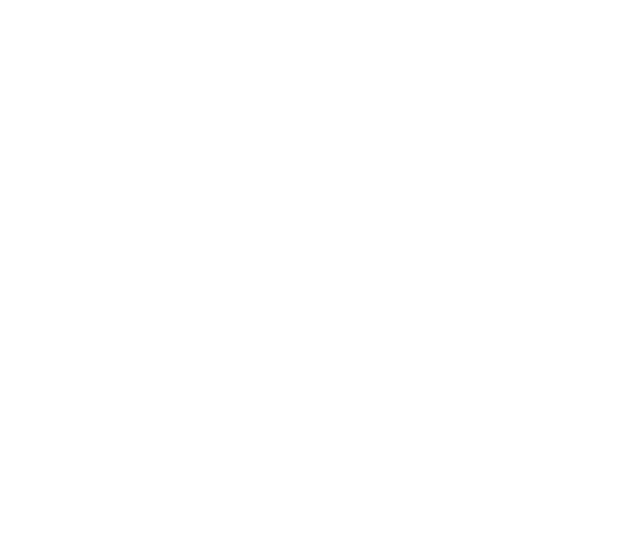
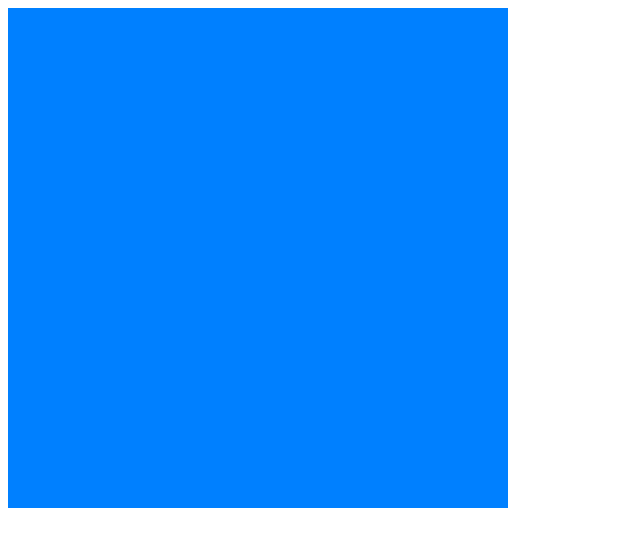
Before and after one commit to johannhof/coffeetracer, a plain HTML site: page index.html in a window 1280 px wide. Shown: the whole page, without its empty margins (0-640 px from the left). Drawn offline with Linux system fonts and the light colour scheme.

Commit message:
color support

```diff
--- a/index.html
+++ b/index.html
@@ -4,7 +4,7 @@
     <title>Coffeescript Raytracer</title>
 </head>
 <body>
-<canvas id="mainCanvas" width="800" height="800"></canvas>
+<canvas id="mainCanvas" width="500" height="500"></canvas>
 <script src="lib/vectorlib.js"></script>
 <script src="lib/main.js"></script>
 </body>
--- a/lib/main.js
+++ b/lib/main.js
@@ -1,15 +1,72 @@
 // Generated by CoffeeScript 1.4.0
-(function() {
-  var canvas, ctx, test1, test2;
+(function () {
+    var c, canvas, ctx, height, imgData, width, x, y, _i, _j,
+        __bind = function (fn, me) {
+            return function () {
+                return fn.apply(me, arguments);
+            };
+        };
 
-  canvas = document.getElementById("mainCanvas");
+    this.Color = (function () {
 
-  ctx = canvas.getContext("2d");
+        function Color(r, g, b) {
+            this.r = r;
+            this.g = g;
+            this.b = b;
+            this.mul = __bind(this.mul, this);
 
-  test1 = new Vector3(1, 1, 1);
+            this.mul = __bind(this.mul, this);
 
-  test2 = new Vector3(1, 2, 3);
+            this.sub = __bind(this.sub, this);
 
-  alert(test1.add(test2).magnitude);
+            this.add = __bind(this.add, this);
+
+        }
+
+        Color.prototype.add = function (c) {
+            return new Color(this.r + c.r, this.g + c.g, this.b + c.b);
+        };
+
+        Color.prototype.sub = function (c) {
+            return new Color(this.r - c.r, this.g - c.g, this.b - c.b);
+        };
+
+        Color.prototype.mul = function (c) {
+            return new Color(this.r * c.r, this.g * c.g, this.b * c.b);
+        };
+
+        Color.prototype.mul = function (d) {
+            return new Color(this.r * d, this.g * d, this.b * d);
+        };
+
+        return Color;
+
+    })();
+
+    canvas = document.getElementById("mainCanvas");
+
+    ctx = canvas.getContext("2d");
+
+    ctx.fillStyle = "white";
+
+    ctx.fillRect(0, 0, canvas.width, canvas.height);
+
+    width = canvas.width;
+
+    height = canvas.height;
+
+    imgData = ctx.getImageData(0, 0, width, height);
+
+    c = new Color(0, 0.5, 1);
+
+    for(x = _i = 0; _i <= width; x = _i += 1) {
+        for(y = _j = 0; _j <= height; y = _j += 1) {
+            imgData.data[(x * height + y) * 4 + 0] = c.r * 255;
+            imgData.data[(x * height + y) * 4 + 1] = c.g * 255;
+            imgData.data[(x * height + y) * 4 + 2] = c.b * 255;
+        }
+    }
+
+    ctx.putImageData(imgData, 0, 0);
 
 }).call(this);
```
Also changed, not shown: src/main.coffee (+25 -5 lines).
